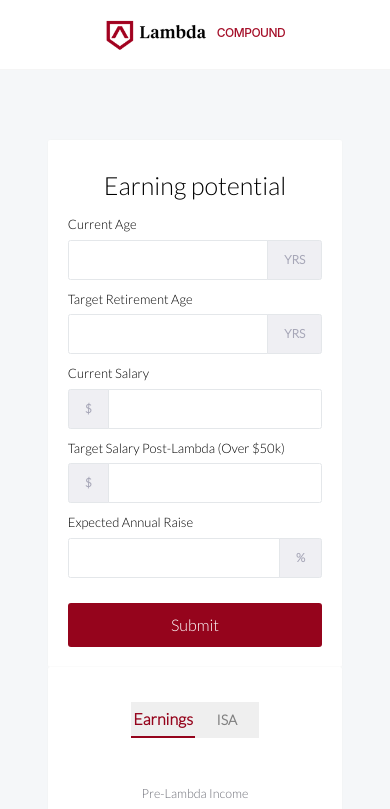
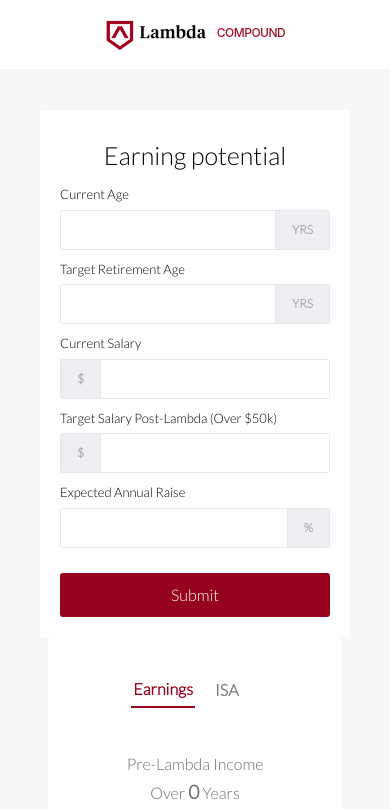
Before and after one commit to LambdaWinter19Hackathon-Calculator/Hackathon_Income_Calculator, a React (Create React App) app: page / in a window 390 px wide. Shown: the top 809 px of the page. Built offline with nearby package versions, Linux system fonts and the light colour scheme.

Commit message:
Top margin fix in FormContainer for mobile styles

```diff
--- a/src/components/InputForm/style.income-form.js
+++ b/src/components/InputForm/style.income-form.js
@@ -21,13 +21,18 @@ export const FormContainer = styled.div`
         margin-top: 3rem;
     }
 
+    @media (max-width: 411px) {
+        width: 100%;
+        margin-top: 0rem;
+    }
+
     .form-input-heading {
         display: none;
 
         @media (max-width: 1024px) {
             display: initial;
             padding: 10px;
-
+            font-weight: 300;
         }
     }
 
@@ -49,9 +54,11 @@ export const FormContainer = styled.div`
             justify-content: space-around;
         } */
 
-        @media (max-width: 1024px) {
+        @media (max-width: 1024px) and (min-width: 412px) {
             flex-direction: column;
+            width: 90%;
         }
+
 
         .form-input-div {
             height: 33%;
--- a/src/components/OutputComponent/style.output.js
+++ b/src/components/OutputComponent/style.output.js
@@ -81,9 +81,9 @@ export const Wrap = styled.div`
     h5 {
         font-size: 1.6rem;
 
-        @media (max-width: 600px) {
+        /* @media (max-width: 600px) {
             font-size: 1.25rem;
-        }
+        } */
     }
 
     p {
@@ -124,12 +124,13 @@ export const Nav = styled.div`
 export const NavItem = styled.button`
     color: gray;
     font-weight: bolder;
-    font-size: 1.4rem;
+    font-size: 1.6rem;
     padding: 0.5rem 0px;
     text-align: center;
     border-radius: 0;
     border: 0;
     cursor: pointer;
+    background: white;
 
     &:hover {
         font-size: 1.5rem;
```
